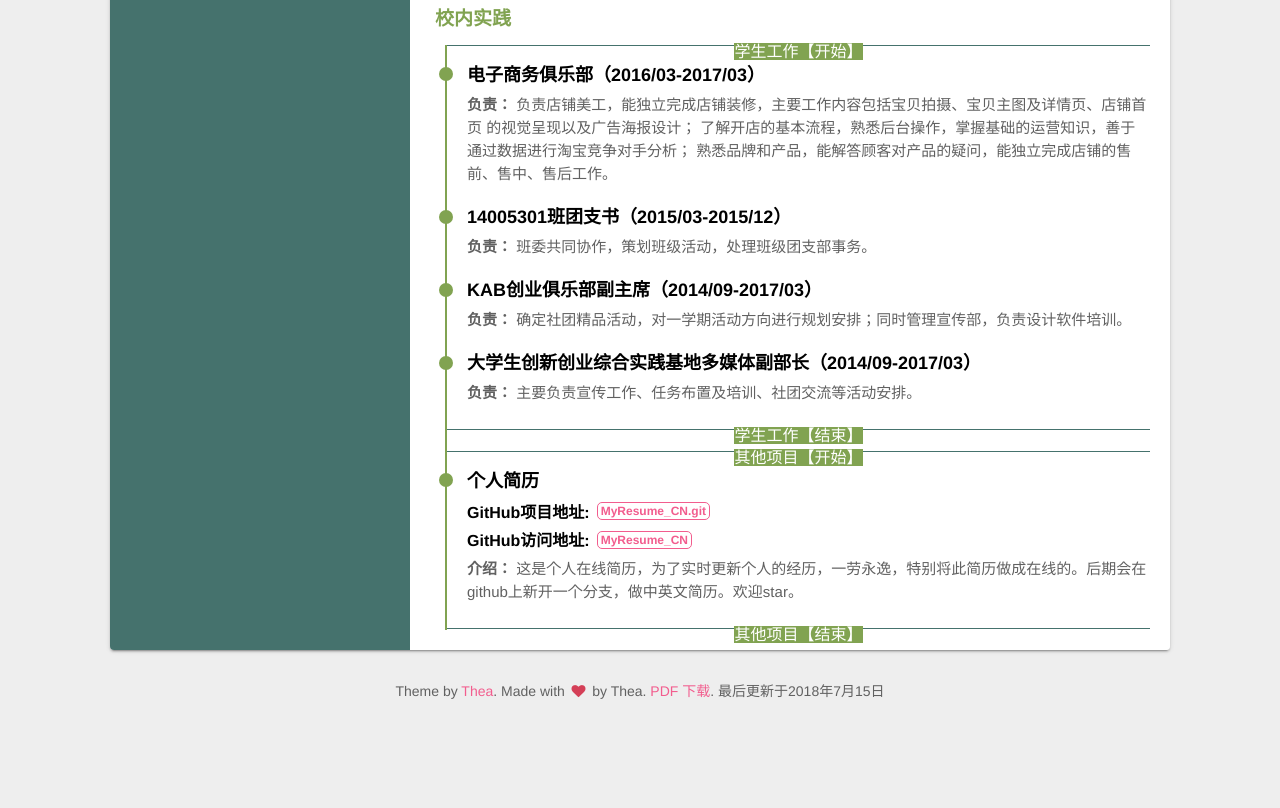
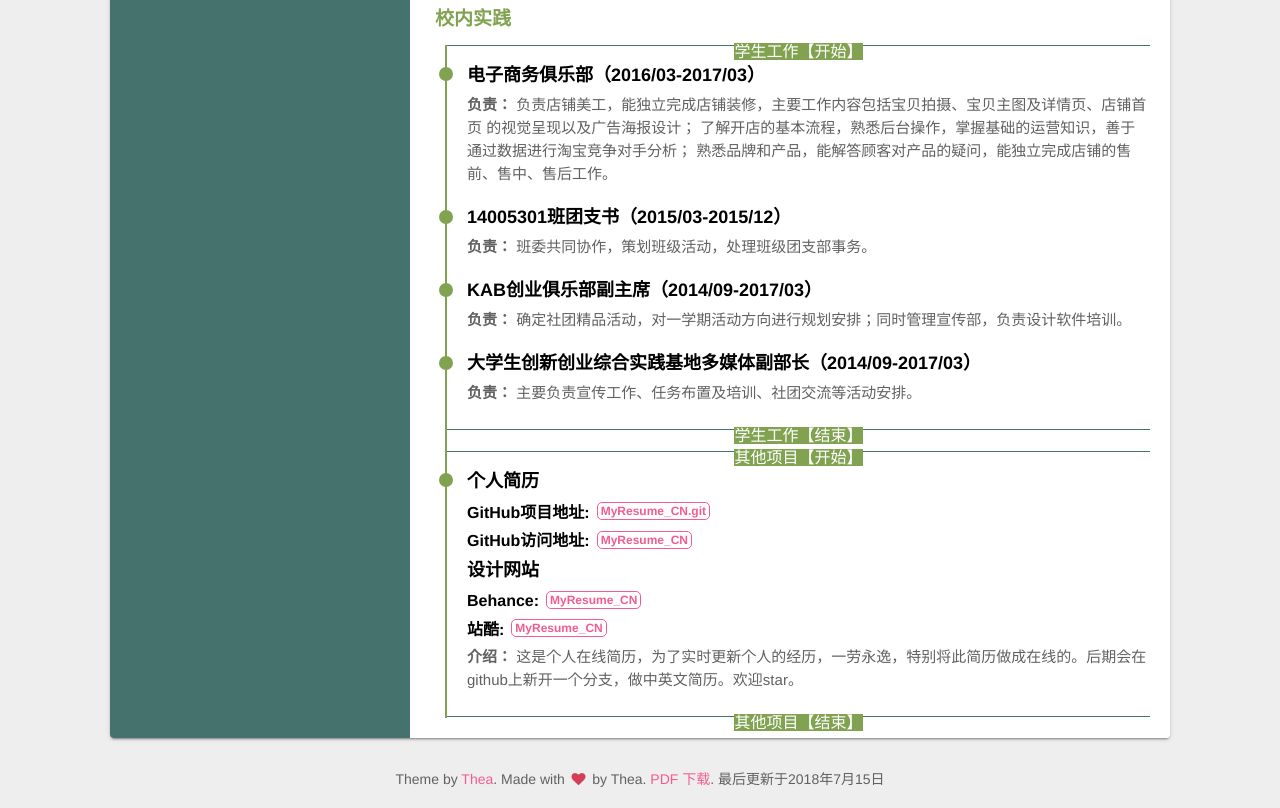
Before and after one commit to Thea0529/Resume_CN, a website: page index.html in a window 1280 px wide. Shown: the part 1373-2181 px from the top of the page. Before the commit the page ends 2093 px from the top, so only its background shows below. Drawn offline with Linux system fonts and the light colour scheme; some packages are replaced by stand-ins of ours; a script that the page names is missing.

Commit message:
添加设计网址

```diff
--- a/index.html
+++ b/index.html
@@ -204,6 +204,9 @@
                               <span>个人简历</span>
                               <dd><strong>GitHub项目地址:</strong><a href="https://github.com/Thea0529/Resume_CN.git" target="_blank">MyResume_CN.git</a></dd>
                               <dd><strong>GitHub访问地址:</strong><a href="https://thea0529.github.io/Resume_CN/" target="_blank">MyResume_CN</a></dd>
+                              <span>设计网站</span>
+                              <dd><strong>Behance:</strong><a href="https://www.behance.net/a26931197258724" target="_blank">MyResume_CN</a></dd>
+                              <dd><strong>站酷:</strong><a href="https://www.zcool.com.cn/u/14724457" target="_blank">MyResume_CN</a></dd>
                           </h4>
                           <p><strong>介绍：</strong>
                             这是个人在线简历，为了实时更新个人的经历，一劳永逸，特别将此简历做成在线的。后期会在github上新开一个分支，做中英文简历。欢迎star。
```
